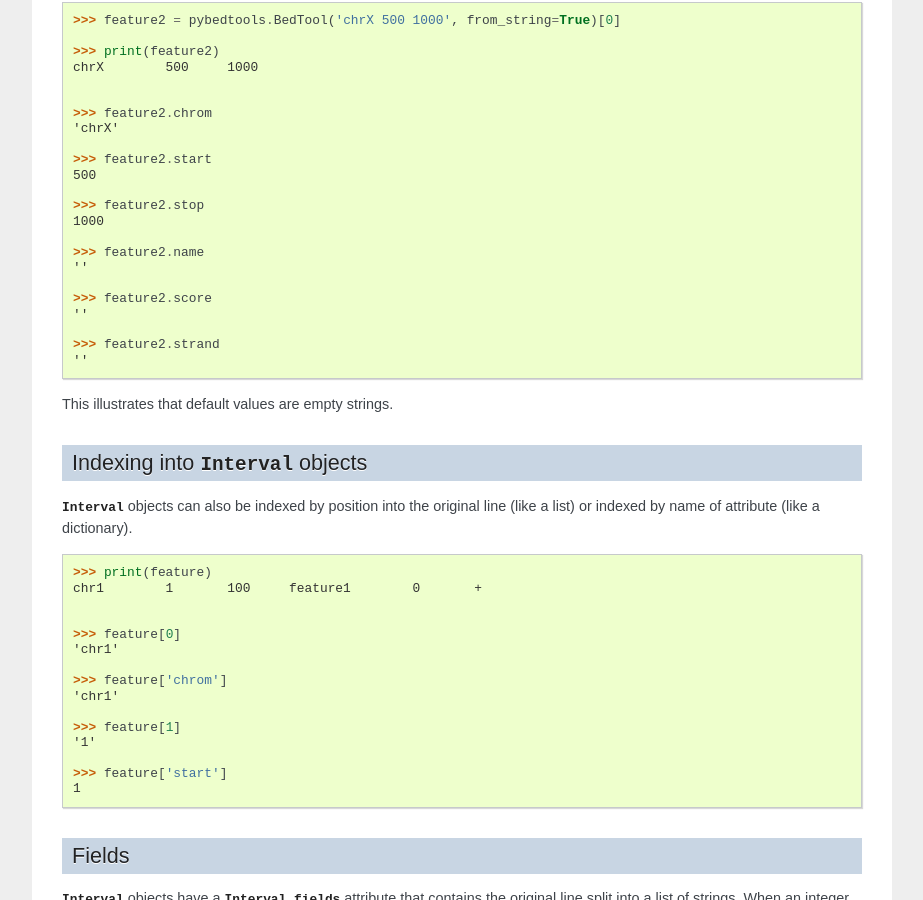
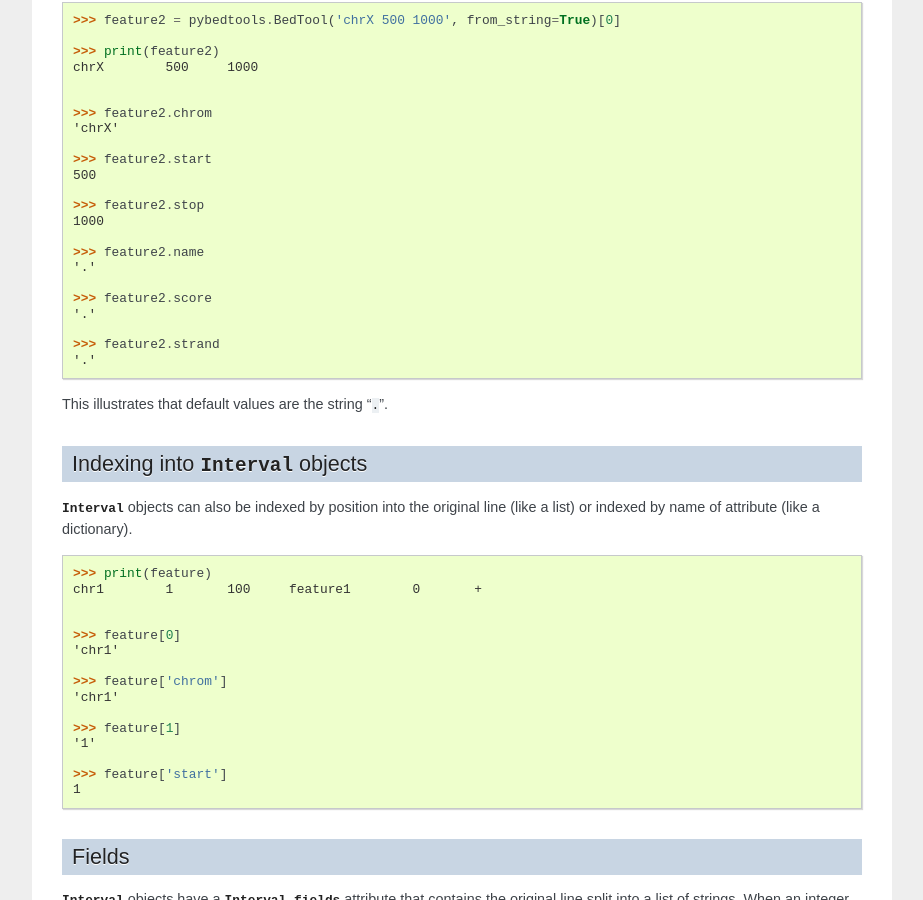
Before and after one commit to daler/pybedtools, a Sphinx documentation site: the page built from docs/source/intervals.rst, in a window 1280 px wide and 900 px high, scrolled down 1079 px. Shown: the whole window, without its empty margins (198-1121 px from the left). Built offline with Sphinx 7.4.7, drawn with Linux system fonts in a browser that asks for light colours; comment, search, counter and statistics services are not loaded.

Commit message:
default fields, when asked for, are "." not ""

```diff
--- a/docs/source/intervals.rst
+++ b/docs/source/intervals.rst
@@ -88,15 +88,15 @@ Let's make another feature that only has chrom, start, and stop to see how
     1000
 
     >>> feature2.name
-    ''
+    '.'
 
     >>> feature2.score
-    ''
+    '.'
 
     >>> feature2.strand
-    ''
+    '.'
 
-This illustrates that default values are empty strings.
+This illustrates that default values are the string "`.`".
 
 
 Indexing into :class:`Interval` objects
```
